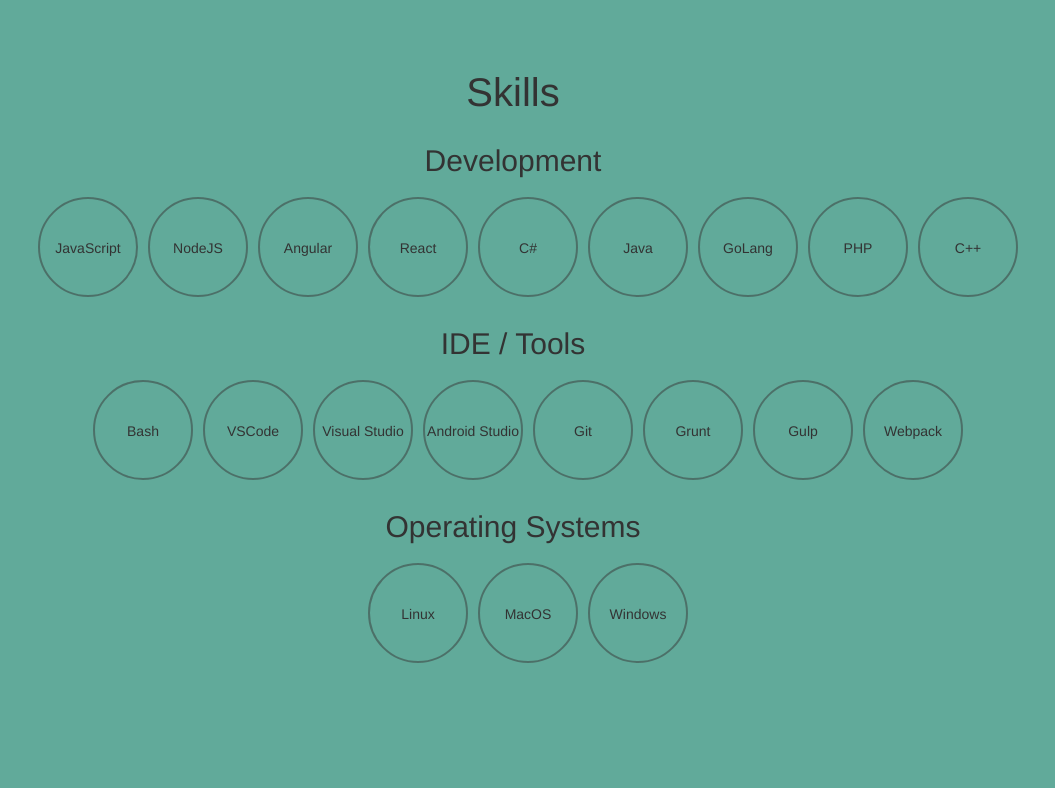
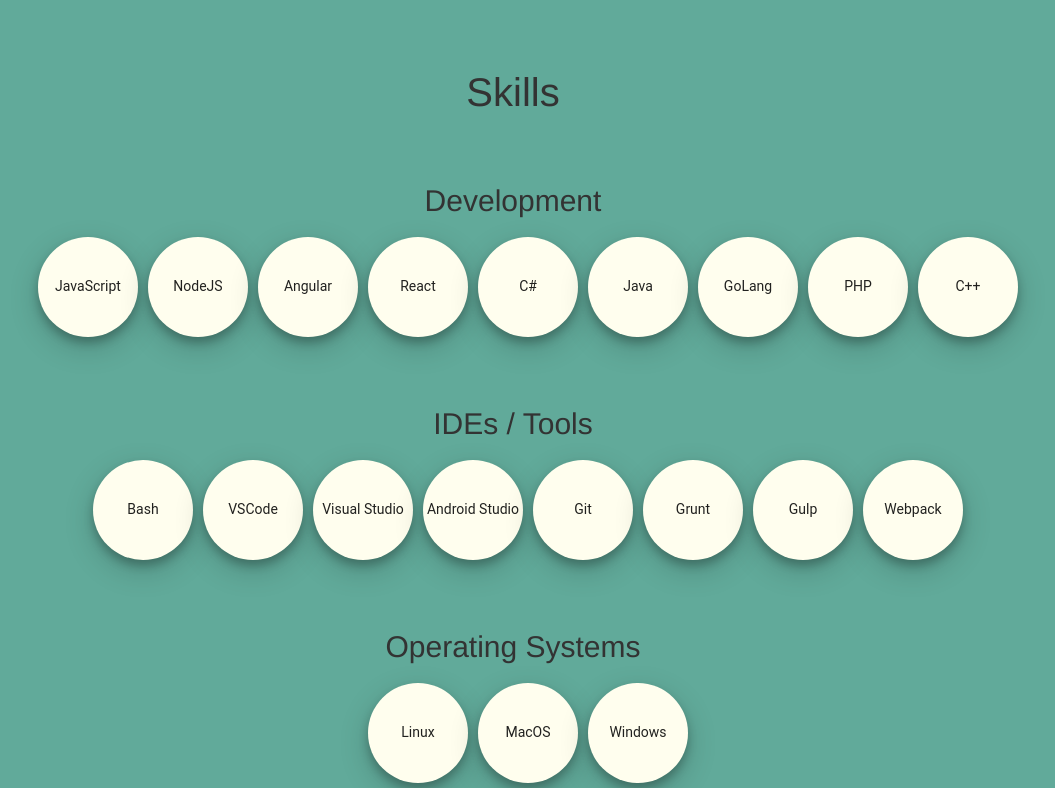
Before and after one commit to dryzhkov/mysite, a React app: page / in a window 1280 px wide. Shown: the part 860-1648 px from the top of the page, without its empty margins (127-1182 px from the left). Built offline with nearby package versions, Linux system fonts and the light colour scheme.

Commit message:
Added material-ui

```diff
--- a/css/main.css
+++ b/css/main.css
@@ -46,23 +46,8 @@
   margin-top: 10vh;
 }
 
-#skillz table {
-  border-collapse: collapse;
-  border-spacing: 0;
-  width: 100%;
-  border: 1px solid #ddd;
-}
-
-#skillz th, td {
-  border: none;
-  text-align: left;
-  padding: 8px;
-}
-
 #skillz li {
   display: inline-block;
-  border: 2px solid rgba(57,57,57,.5);
-  border-radius: 50%;
   text-align: center;
   margin: 10px 10px 10px 0;
   padding: 0;
@@ -71,8 +56,6 @@
   line-height: 7;
   font-size: 14px;
 }
-
-#skillz tr:nth-child(even){background-color: #f2f2f2}
 
 #xp {
   min-height: 100vh;
--- a/index.html
+++ b/index.html
@@ -7,7 +7,7 @@
     <!-- The above 3 meta tags *must* come first in the head; any other head content must come *after* these tags -->
     <meta name="description" content="Dmitry Ryzhkov's personal website">
     <meta name="author" content="Dmitry Ryzhkov">
-    <link rel="icon" href="favicon.ico">
+    <link rel="icon" href="/favicon.ico">
 
     <title>Dmitry Ryzhkov - dimaryz.com</title>
 
--- a/package.json
+++ b/package.json
@@ -10,6 +10,7 @@
     "build-prod": "PROD_ENV=1 webpack"
   },
   "dependencies": {
+    "material-ui": "^0.19.3",
     "react": "^16.0.0",
     "react-dom": "^16.0.0"
   },
--- a/src/components/SkillzPage.jsx
+++ b/src/components/SkillzPage.jsx
@@ -1,42 +1,55 @@
 import React from 'react';
+import Paper from 'material-ui/Paper';
 
 export default class SkillzPage extends React.Component {
   render() {
+    const style = {
+      height: 100,
+      width: 100,
+      textAlign: 'center',
+      display: 'inline-block',
+      backgroundColor: '#fffeee',
+    };
+
+    const programming = {
+      title: 'Development',
+      items: ['JavaScript', 'NodeJS', 'Angular', 'React', 'C#', 'Java', 'GoLang', 'PHP', 'C++']
+    };
+
+    const tools = {
+      title: 'IDEs / Tools',
+      items: ['Bash', 'VSCode', 'Visual Studio', 'Android Studio', 'Git', 'Grunt', 'Gulp', 'Webpack']
+    };
+
+    const systems = {
+      title: 'Operating Systems',
+      items: ['Linux', 'MacOS', 'Windows']
+    };
+
+    const skillz = [programming, tools, systems];
+
     return (
       <div id="skillz" className={'container-fluid'}>
-      <h1>Skills</h1>
-      <div style={{ overflowX: 'auto' }}>
-        <h2>Development</h2>
-        <ul>
-          <li>JavaScript</li>
-          <li>NodeJS</li>
-          <li>Angular</li>
-          <li>React</li>
-          <li>C#</li>
-          <li>Java</li>
-          <li>GoLang</li>
-          <li>PHP</li>
-          <li>C++</li>
-        </ul>
-        <h2>IDE / Tools</h2>
-        <ul>
-          <li>Bash</li>
-          <li>VSCode</li>
-          <li>Visual Studio</li>
-          <li>Android Studio</li>
-          <li>Git</li>
-          <li>Grunt</li>
-          <li>Gulp</li>
-          <li>Webpack</li>
-        </ul>
-        <h2>Operating Systems</h2>
-        <ul>
-          <li>Linux</li>
-          <li>MacOS</li>
-          <li>Windows</li>
-        </ul>
+        <h1>Skills</h1>
+        <div style={{ overflowX: 'auto' }}>
+          {
+            skillz.map(skill =>
+              <div>
+                <h2 style={{marginTop: '2em'}}>{skill.title}</h2>
+                <ul>
+                  {
+                    skill.items.map(item =>
+                      <li>
+                        <Paper style={style} zDepth={3} circle={true} >{item}</Paper>
+                      </li>
+                    )
+                  }
+                </ul>
+              </div>
+            )
+          }
+        </div>
       </div>
-    </div>
     );
   }
 }
--- a/src/index.js
+++ b/src/index.js
@@ -1,5 +1,12 @@
 import React from 'react';
 import ReactDOM from 'react-dom';
+import MuiThemeProvider from 'material-ui/styles/MuiThemeProvider';
 import App from './components/App';
 
-ReactDOM.render(<App />, document.getElementById('root'));
+const Main = () => (
+  <MuiThemeProvider>
+    <App />
+  </MuiThemeProvider>
+);
+
+ReactDOM.render(<Main />, document.getElementById('root'));
```
Also changed, not shown: 1 other file (tests, documents, lock files or other folders).
